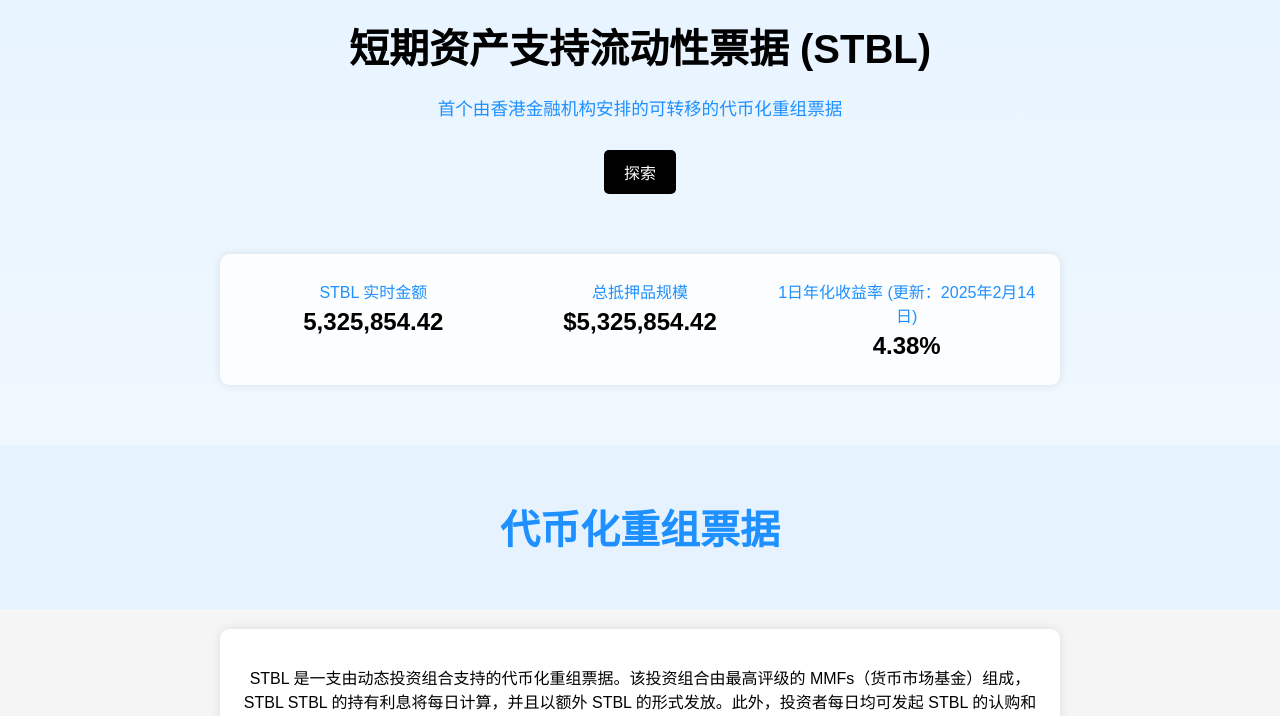
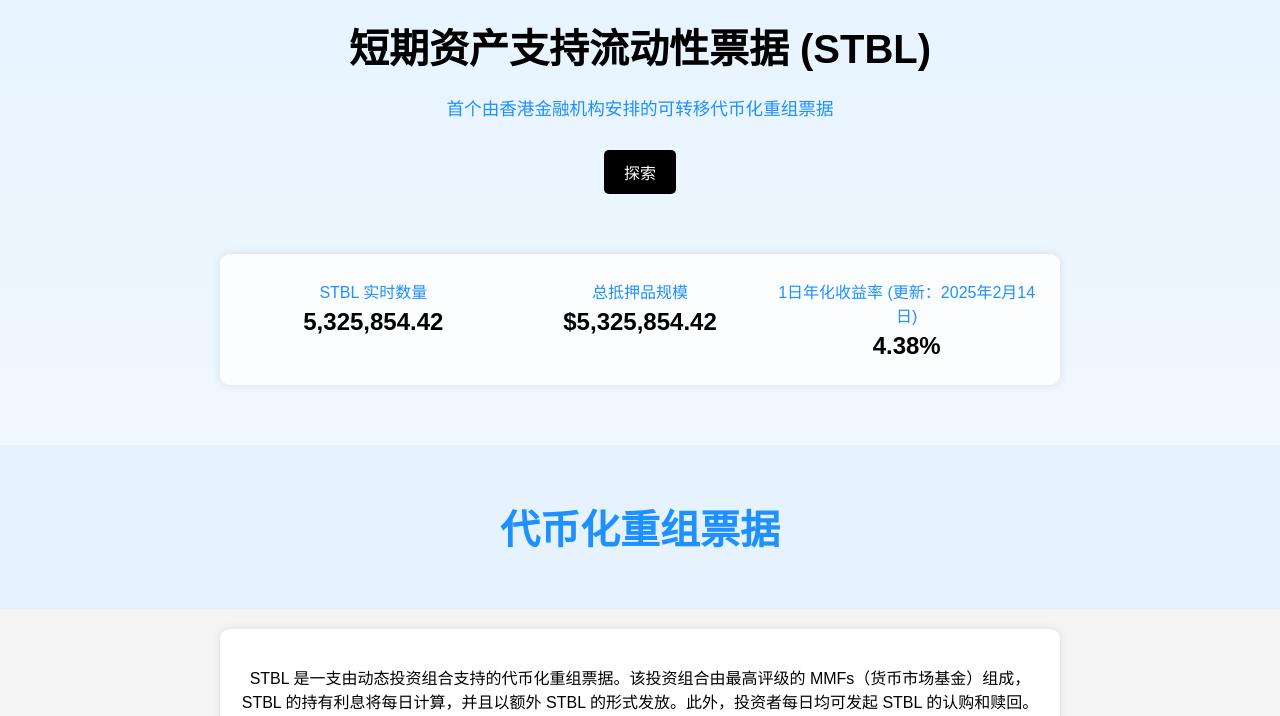
Before and after one commit to robertnvt/stbl-chinese, a plain HTML site: page index.html in a window 1280 px wide. Shown: the part 75-791 px from the top of the page. Drawn offline with Linux system fonts and the light colour scheme.

Commit message:
Update index.html

```diff
--- a/index.html
+++ b/index.html
@@ -17,11 +17,11 @@
                 </nav>
             </div>
             <h1>短期资产支持流动性票据 (STBL)</h1>
-            <p class="subtext">首个由香港金融机构安排的可转移的代币化重组票据</p>
+            <p class="subtext">首个由香港金融机构安排的可转移代币化重组票据</p>
             <button class="explore-button">探索</button>
             <div class="stats">
                 <div class="stat-item">
-                    <p class="stat-label">STBL 实时金额</p>
+                    <p class="stat-label">STBL 实时数量</p>
                     <p class="stat-value">5,325,854.42</p>
                 </div>
                 <div class="stat-item">
@@ -43,7 +43,7 @@
             <div class="description">
                 <p>
                     STBL 是一支由动态投资组合支持的代币化重组票据。该投资组合由最高评级的 MMFs（货币市场基金）组成，STBL
-                    STBL 的持有利息将每日计算，并且以额外 STBL 的形式发放。此外，投资者每日均可发起 STBL 的认购和赎回。
+                    的持有利息将每日计算，并且以额外 STBL 的形式发放。此外，投资者每日均可发起 STBL 的认购和赎回。
                 </p>
             </div>
             <div class="features">
```
